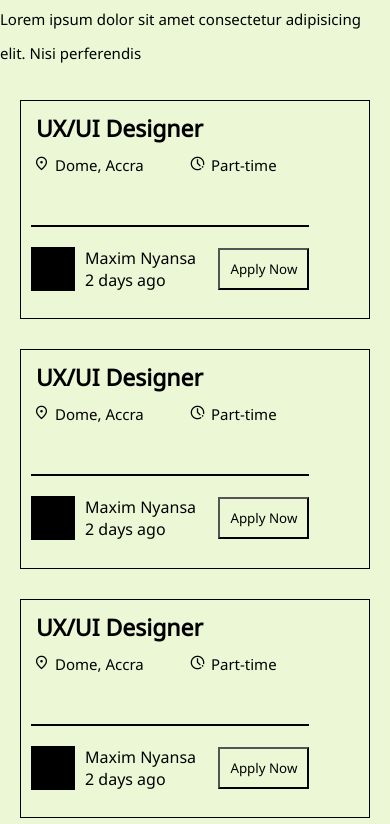
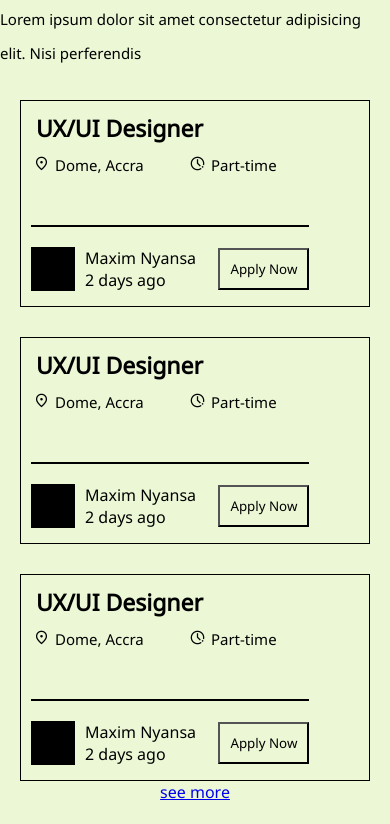
Before and after one commit to Calvinasty/Job-Post, a Vue app in the folder Jobpost_frontend/: page / in a window 390 px wide. Shown: the part 2040-2864 px from the top of the page. Built offline with nearby package versions, Linux system fonts and the light colour scheme.

Commit message:
Responsive for feature view

```diff
--- a/Jobpost_frontend/src/components/FeatureJobCard.vue
+++ b/Jobpost_frontend/src/components/FeatureJobCard.vue
@@ -51,7 +51,7 @@ export default {
     flex-direction: column;
     border: 1px solid black;
     width: 350px;
-    height: 35dvh;
+    padding-bottom: 15px;
 }
 
 .job h2 {
@@ -126,7 +126,6 @@ export default {
 @media screen and (max-width: 480px) {
     .job {
         width: 350px;
-        height: 26dvh;
     }
 
     .job h2 {
```
